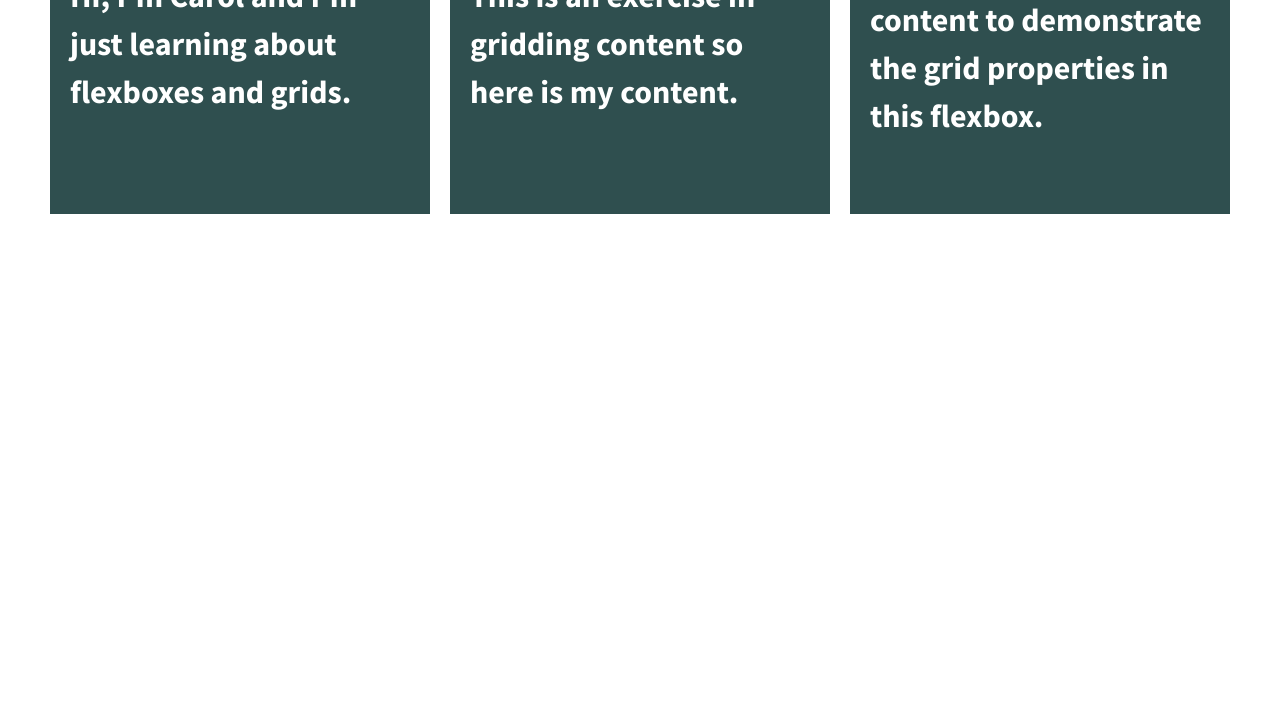
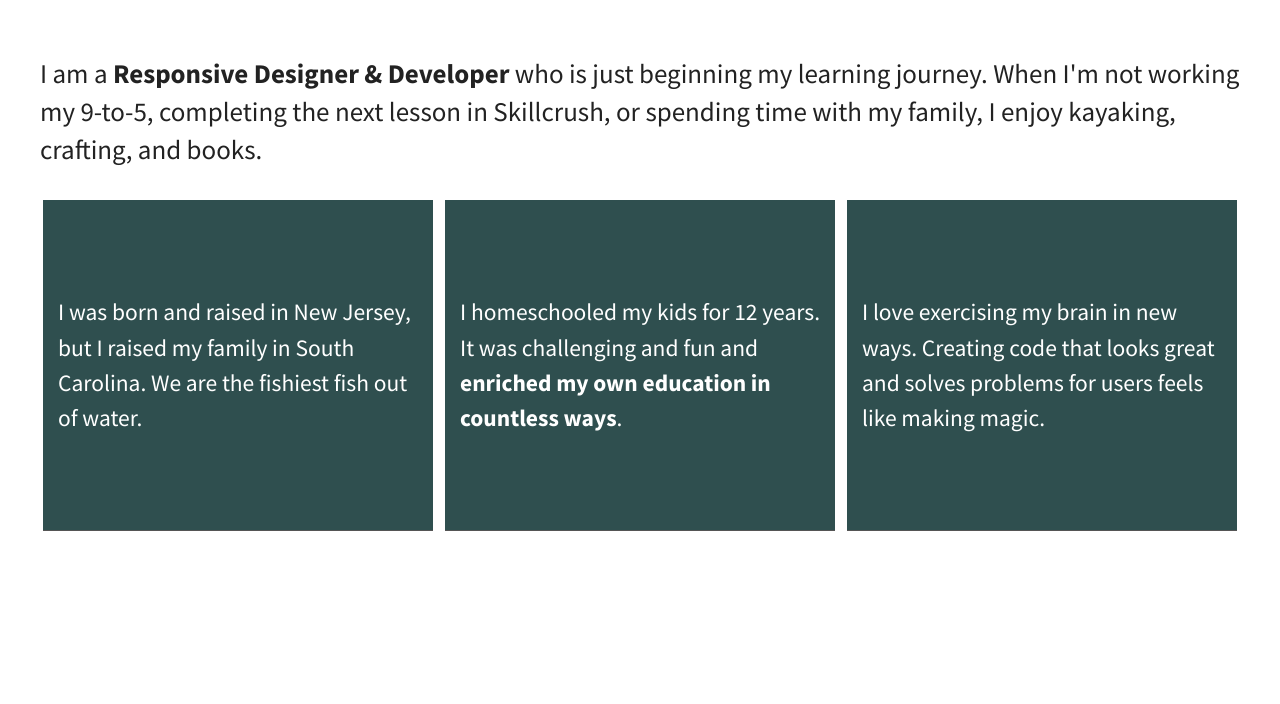
Before and after one commit to mecarol/skcr-crw-07.01-206-divs-flexbox-starter, a plain HTML site: page index.html in a window 1280 px wide. Shown: the part 176-880 px from the top of the page. Drawn offline with nearby package versions, Linux system fonts and the light colour scheme.

Commit message:
Content customization

```diff
--- a/css/main.css
+++ b/css/main.css
@@ -108,26 +108,65 @@ body {
   height: 100%;
 }
 
-.wrapper {
-  /*add display:flex and set justify-content to space-between*/
-  font-weight: 700;
+header,
+footer {
+  width: 100%;
   display: flex;
-  justify-content: space-between;
+  justify-content: flex-start;
 }
 
-.div-1, .div-2, .div-3 {
+header h1 {
+  font-family: 'Lora', sans-serif;
+  font-size: 3em;
+}
+
+main {
+  width: 100%;
+  display: flex;
+  justify-content: center;
+  border-bottom: 1px solid #fff;
+}
+
+main p {
+  font-size: 1.35em;
+}
+
+p span {
+    font-weight: bold;
+}
+
+
+.flex-container {
+    display: flex;
+    flex-flow: row wrap;
+    justify-content: space-between;
+    max-width: 1200px;
+  }
+
+.flex-items {
+    display: flex;
+    justify-content: center;
+    align-items: center;
+    line-height: 1.5em;
+    font-size: 1em;
+    border-bottom: 1px solid #555;
+  }
+
+
+
+#div-1, #div-2, #div-3 {
   /*give the divs a width of 30%, add display:flex, set justify-content and align-items to center*/
   color: #fff;
   line-height: 1.5em;
-  font-size: 1.6em;
+  font-size: 1.175em;
   background-color: darkslategrey;
   height: 300px;
   width: 30%;
   display: flex;
   justify-content: center;
   align-items: center;
-  margin: 10px;
-  padding: 20px;
+  margin: 3px;
+  padding: 15px;
 }
 
 
--- a/index.html
+++ b/index.html
@@ -17,20 +17,31 @@
         <link href='http://fonts.googleapis.com/css?family=Source+Sans+Pro:400,700' rel='stylesheet' type='text/css'>
     </head>
     <body>
+
         <!--[if lt IE 8]>
             <p class="browserupgrade">You are using an <strong>outdated</strong> browser. Please <a href="http://browsehappy.com/">upgrade your browser</a> to improve your experience.</p>
         <![endif]-->
-
-        <section class="wrapper">
-            <div class="div-1">
-                <p>Hi, I'm Carol and I'm just learning about flexboxes and grids.</p>
+        <section class="flex-container">
+            <header>
+                <h1>Hi! I'm Carol.</h1>
+            </header>
+            <main>
+                <p>I am a <span>Responsive Designer & Developer</span> who is just beginning my learning journey. When I'm not working my 9-to-5, completing the next lesson in Skillcrush, or spending time with my family, I enjoy kayaking, crafting, and books.</p>
+            </main>
+            <div id="div-1" class="flex-items">
+                <p>I was born and raised in New Jersey, but I raised my family in South Carolina. We are the fishiest fish out of water.</p>
             </div>
-            <div class="div-2">
-                <p>This is an exercise in gridding content so here is my content.</p>
+            <div id="div-2" class="flex-items">
+                <p>I homeschooled my kids for 12 years. It was challenging and fun and <span>enriched my own education in countless ways</span>. </p>
             </div>
-            <div class="div-3">
-                <p>I hope I wrote enough content to demonstrate the grid properties in this flexbox.</p>
+            <div id="div-3" class="flex-items">
+                <p>I love exercising my brain in new ways. Creating code that looks great and solves problems for users feels like making magic.</p>
             </div>
+            <footer>
+                <i class="fab fa-twitter"></i>
+                <i class="fab fa-linkedin"></i>
+                <i class="fab fa-pinterest"></i>
+            </footer>
         </section>
 
         <script src="https://ajax.googleapis.com/ajax/libs/jquery/1.11.3/jquery.min.js"></script>
```
